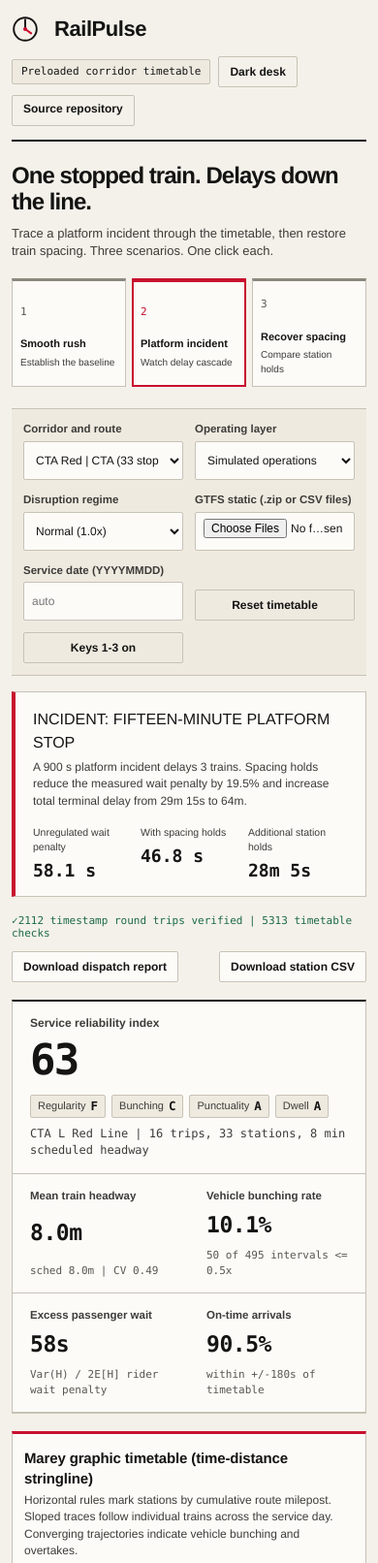
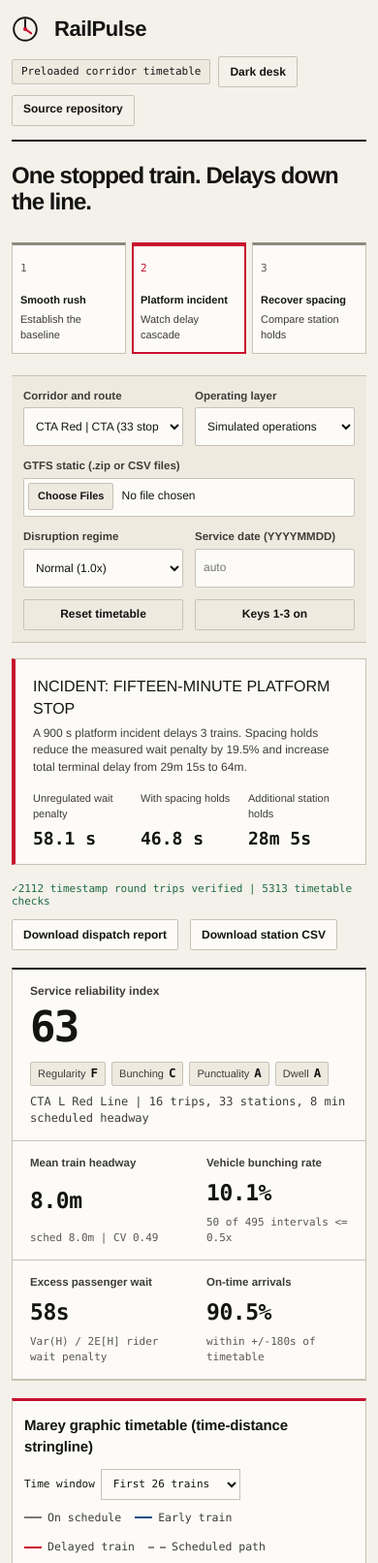
Before and after one commit to draarivpatel-ui/railpulse, a plain HTML site: page index.html in a window 390 px wide. Shown: the top 1612 px of the page at 97% size. Drawn offline with Linux system fonts and the light colour scheme.

Commit message:
Polish RailPulse submission surface

```diff
--- a/app.js
+++ b/app.js
@@ -1100,7 +1100,7 @@
     drawLabCv(lab);
     renderLabTable(lab);
     var a = lab.assumptions;
-    $("labAssumptionNote").textContent = a[0] + " " + a[4] + " The audit digest is an unkeyed SHA-256 tamper-detection checksum, not authentication.";
+    $("labAssumptionNote").textContent = "Five deterministic operating strategies replay one perturbation on a shared single-track queue model with no overtaking. Every figure is recomputed from the produced stop times. " + a[0] + " " + a[4] + " The audit digest is an unkeyed SHA-256 tamper-detection checksum, not authentication.";
   }
 
   /* ---------------------------------------------------------------- *
--- a/index.html
+++ b/index.html
@@ -6,6 +6,7 @@
   <title>RailPulse | Graphic Timetable and Headway Dispatch Workbench</title>
   <meta name="description" content="RailPulse parses GTFS static timetables and reproducible disruption scenarios to plot Marey stringline diagrams, headway regularity, vehicle bunching, station dwell, and cascade delay offline in your browser.">
   <meta http-equiv="Content-Security-Policy" content="default-src 'none'; script-src 'self'; style-src 'self'; img-src 'self' data:; connect-src 'none'; base-uri 'none'; form-action 'none'">
+  <link rel="icon" href="mark.svg" type="image/svg+xml">
   <link rel="stylesheet" href="style.css">
 </head>
 <body>
@@ -35,7 +36,6 @@
     <section class="showcase" aria-labelledby="showcaseHeading">
       <div>
         <h2 id="showcaseHeading">One stopped train. Delays down the line.</h2>
-        <p>Trace a platform incident through the timetable, then restore train spacing. Three scenarios. One click each.</p>
       </div>
       <div class="presets" role="group" aria-label="Showcase scenarios">
         <button class="preset" id="presetSmooth" type="button" data-preset="smooth" aria-pressed="false"><span class="preset-number">1</span><strong>Smooth rush</strong><small>Establish the baseline</small></button>
@@ -57,6 +57,10 @@
           <option value="scheduled">Scheduled timetable only</option>
         </select>
       </label>
+      <label class="control file-control">
+        <span class="control-label">GTFS static (.zip or CSV files)</span>
+        <input id="gtfsInput" type="file" accept=".zip,.txt,.csv" multiple>
+      </label>
       <label class="control">
         <span class="control-label">Disruption regime</span>
         <select id="intensitySelect">
@@ -66,10 +70,6 @@
           <option value="1.8">Heavy (1.8x)</option>
           <option value="2.8">Severe (2.8x)</option>
         </select>
-      </label>
-      <label class="control">
-        <span class="control-label">GTFS static (.zip or CSV files)</span>
-        <input id="gtfsInput" type="file" accept=".zip,.txt,.csv" multiple>
       </label>
       <label class="control">
         <span class="control-label">Service date (YYYYMMDD)</span>
@@ -126,7 +126,6 @@
         <div class="chart-head">
           <div>
             <h2>Marey graphic timetable (time-distance stringline)</h2>
-            <p class="chart-sub">Horizontal rules mark stations by cumulative route milepost. Sloped traces follow individual trains across the service day. Converging trajectories indicate vehicle bunching and overtakes.</p>
           </div>
           <div class="chart-tools">
             <label class="window-control">Time window <select id="timeWindow"><option value="focus">First 26 trains</option><option value="morning">06:00 to 10:00</option><option value="midday">11:00 to 15:00</option><option value="evening">16:00 to 20:00</option><option value="full">Full service day</option></select></label>
@@ -145,7 +144,6 @@
         <div class="chart-head">
           <div>
             <h2 id="labHeading">Dispatch laboratory: headway control and signaling capacity</h2>
-            <p class="chart-sub" id="labSub">Five deterministic operating strategies replayed over one perturbation on a shared single-track queue model with no overtaking. Every figure is recomputed from the produced stop times.</p>
           </div>
           <div class="chart-tools">
             <label class="window-control">Perturbation <select id="labEvent"></select></label>
@@ -166,11 +164,11 @@
         <div class="chart-head lab-strip-head">
           <div>
             <h3>Headway stability by station</h3>
-            <p class="chart-sub">Population coefficient of variation of measured arrival headways at each station. Lower bars mean steadier spacing.</p>
           </div>
           <div class="chart-tools"><span class="legend" id="labCvLegend"></span></div>
         </div>
         <div class="plot-wrap"><svg id="labCvChart" viewBox="0 0 980 190" preserveAspectRatio="xMidYMid meet" role="group" aria-label="Headway coefficient of variation by station for baseline versus selected strategy"></svg></div>
+        <p class="chart-note">Population coefficient of variation of measured arrival headways at each station. Lower bars mean steadier spacing.</p>
         <div class="table-view always" tabindex="0" id="labTable" aria-label="Strategy comparison metrics"></div>
         <p class="chart-note" id="labAssumptionNote"></p>
         <div class="verification-bar">
@@ -200,13 +198,12 @@
         <div class="chart-head">
           <div>
             <h2>Corridor alignment and station delay</h2>
-            <p class="chart-sub" id="mapSub">Approximate station alignment from the selected corridor.</p>
           </div>
         </div>
         <div class="map-wrap">
           <svg id="corridorMap" viewBox="0 0 980 240" preserveAspectRatio="xMidYMid meet" role="group" aria-label="Corridor station alignment"></svg>
         </div>
-        <p class="chart-note">Station marker color encodes mean arrival delay (neutral: on schedule, blue: early, red: delayed). Marker radius scales with scheduled station dwell.</p>
+        <p class="chart-note"><span id="mapSub">Approximate station alignment from the selected corridor.</span> Station marker color encodes mean arrival delay (neutral: on schedule, blue: early, red: delayed). Marker radius scales with scheduled station dwell.</p>
       </section>
 
       <details class="analytics"><summary>Explore headways, station dwell, and the event ledger</summary>
@@ -216,7 +213,6 @@
           <div class="chart-head">
             <div>
               <h2>Headway ratio distribution</h2>
-              <p class="chart-sub">Observed inter-train gaps normalized by scheduled headway (bunching &le; 0.5x, gap &ge; 1.5x).</p>
             </div>
             <div class="chart-tools">
               <span class="legend" id="hwLegend"></span>
@@ -224,6 +220,7 @@
             </div>
           </div>
           <div class="plot-wrap"><svg id="headwayChart" viewBox="0 0 480 280" preserveAspectRatio="xMidYMid meet" role="group" aria-label="Headway distribution histogram"></svg></div>
+          <p class="chart-note">Observed inter-train gaps normalized by scheduled headway (bunching &le; 0.5x, gap &ge; 1.5x).</p>
           <div class="table-view" tabindex="0" id="hwTable" hidden></div>
         </section>
 
@@ -231,7 +228,6 @@
           <div class="chart-head">
             <div>
               <h2>Hourly headway profile</h2>
-              <p class="chart-sub">Mean and 90th-percentile headway by hour of day compared against scheduled headway.</p>
             </div>
             <div class="chart-tools">
               <span class="legend" id="todLegend"></span>
@@ -239,6 +235,7 @@
             </div>
           </div>
           <div class="plot-wrap"><svg id="todChart" viewBox="0 0 480 280" preserveAspectRatio="xMidYMid meet" role="group" aria-label="Headway by time of day"></svg></div>
+          <p class="chart-note">Mean and 90th-percentile headway by hour of day compared against scheduled headway.</p>
           <div class="table-view" tabindex="0" id="todTable" hidden></div>
         </section>
       </div>
@@ -249,7 +246,6 @@
           <div class="chart-head">
             <div>
               <h2>Station dwell comparison</h2>
-              <p class="chart-sub">Mean observed platform dwell versus scheduled stop duration, ranked by overrun.</p>
             </div>
             <div class="chart-tools">
               <span class="legend" id="dwellLegend"></span>
@@ -257,13 +253,13 @@
             </div>
           </div>
           <div class="plot-wrap"><div id="dwellChart" class="bar-list" role="group" aria-label="Dwell by station"></div></div>
+          <p class="chart-note">Mean observed platform dwell versus scheduled stop duration, ranked by overrun.</p>
           <div class="table-view" tabindex="0" id="dwellTable" hidden></div>
         </section>
         <section class="card chart-card" aria-label="Delay by station">
           <div class="chart-head">
             <div>
               <h2>Delay progression along route</h2>
-              <p class="chart-sub">Mean arrival offset from schedule at each station ordered by cumulative milepost.</p>
             </div>
             <div class="chart-tools">
               <span class="legend" id="delayLegend"></span>
@@ -271,6 +267,7 @@
             </div>
           </div>
           <div class="plot-wrap"><svg id="delayChart" viewBox="0 0 480 280" preserveAspectRatio="xMidYMid meet" role="group" aria-label="Delay along the line"></svg></div>
+          <p class="chart-note">Mean arrival offset from schedule at each station ordered by cumulative milepost.</p>
           <div class="table-view" tabindex="0" id="delayTable" hidden></div>
         </section>
       </div>
@@ -280,11 +277,11 @@
         <div class="chart-head">
           <div>
             <h2>Bunching and service gap log</h2>
-            <p class="chart-sub">Most severe compressed headways (bunches) and extended headways (gaps) recorded across all stations.</p>
           </div>
           <button class="btn tiny toggle-table" type="button" data-table="eventTable">Hide table</button>
         </div>
         <div class="table-view always" tabindex="0" id="eventTable"></div>
+        <p class="chart-note">Most severe compressed headways (bunches) and extended headways (gaps) recorded across all stations.</p>
       </section>
 
       </details>
--- a/style.css
+++ b/style.css
@@ -142,6 +142,7 @@ body {
   border-bottom: 1px solid var(--border);
 }
 .control { display: flex; flex-direction: column; gap: 4px; min-width: 0; }
+.file-control { grid-column: span 2; }
 .control-label {
   font-size: 11.5px;
   color: var(--text-secondary);
@@ -158,6 +159,20 @@ body {
   width: 100%;
   font-variant-numeric: tabular-nums;
 }
+.control input[type="file"] { padding: 4px; }
+.control input[type="file"]::file-selector-button {
+  font: inherit;
+  font-size: 11px;
+  font-weight: 600;
+  color: var(--text-primary);
+  background: var(--surface-1);
+  border: 1px solid var(--border);
+  border-radius: 2px;
+  padding: 5px 9px;
+  margin-right: 8px;
+  cursor: pointer;
+}
+.control input[type="file"]::file-selector-button:hover { background: var(--wash-2); border-color: var(--axis); }
 .control select:focus, .control input:focus, .btn:focus-visible {
   outline: 2px solid var(--series-1);
   outline-offset: 1px;
@@ -303,12 +318,6 @@ main { display: flex; flex-direction: column; gap: 18px; margin-top: 16px; }
   font-weight: 700;
   letter-spacing: -0.01em;
 }
-.chart-sub {
-  font-size: 12px;
-  color: var(--text-secondary);
-  margin: 3px 0 0;
-  max-width: 680px;
-}
 .chart-tools { display: flex; align-items: center; gap: 10px; flex-wrap: wrap; }
 .chart-note {
   font-size: 11.5px;
@@ -440,7 +449,7 @@ td.num {
 tbody tr:hover { background: var(--wash); }
 .tag {
   font-family: var(--font-mono);
-  font-size: 10.5px;
+  font-size: 11px;
   font-weight: 700;
   padding: 1px 6px;
   border-radius: 2px;
@@ -516,11 +525,10 @@ tbody tr:hover { background: var(--wash); }
 .skip-link:focus { top: 12px; }
 .showcase { display: grid; grid-template-columns: 1fr 1.2fr; gap: 28px; padding: 28px 0 24px; align-items: center; }
 .showcase h2 { margin: 0 0 10px; font-size: clamp(24px, 3.3vw, 36px); line-height: 1.12; letter-spacing: -0.04em; max-width: 480px; }
-.showcase p { font-size: 13px; color: var(--text-secondary); margin: 0; max-width: 470px; }
 .presets { display: grid; grid-template-columns: repeat(3, minmax(0, 1fr)); gap: 10px; }
 .preset { position: relative; border: 1px solid var(--border); border-top: 3px solid var(--axis); background: var(--card); text-align: left; color: var(--text-primary); padding: 14px 11px; font: inherit; cursor: pointer; min-height: 106px; }
 .preset strong { display: block; font-size: 12.5px; margin-top: 16px; }
-.preset small { display: block; font-size: 10.5px; margin-top: 4px; color: var(--text-secondary); }
+.preset small { display: block; font-size: 11px; margin-top: 4px; color: var(--text-secondary); }
 .preset-number { font: 11px var(--font-mono); color: var(--text-muted); }
 .preset[aria-pressed="true"] { border-color: var(--series-2); border-top-color: var(--series-2); box-shadow: inset 0 0 0 1px var(--series-2); }
 .preset[aria-pressed="true"] .preset-number { color: var(--series-2); }
@@ -530,10 +538,11 @@ tbody tr:hover { background: var(--wash); }
 .scenario-strip { border: 1px solid var(--border); border-left: 4px solid var(--series-2); background: var(--card); padding: 16px 18px; display: grid; grid-template-columns: 1.1fr 1.2fr; gap: 24px; align-items: center; }
 .scenario-strip p { margin: 6px 0 0; font-size: 12px; color: var(--text-secondary); }
 .comparison { display: grid; grid-template-columns: repeat(3, 1fr); gap: 14px; }
-.comparison small { font-size: 10.5px; color: var(--text-secondary); display: block; }
-.comparison strong { font: 700 22px var(--font-mono); display: block; margin-top: 6px; }
-.verification-bar { display: flex; align-items: center; justify-content: space-between; gap: 12px; flex-wrap: wrap; }
-.verification { color: var(--good); font: 11px var(--font-mono); }
+.comparison > div { display: flex; flex-direction: column; }
+.comparison small { font-size: 11px; color: var(--text-secondary); display: block; }
+.comparison strong { font: 700 22px var(--font-mono); display: block; margin-top: auto; padding-top: 6px; }
+.verification-bar { display: flex; align-items: center; justify-content: flex-start; gap: 12px; flex-wrap: wrap; }
+.verification { color: var(--good); font: 11px var(--font-mono); margin-right: auto; }
 .verification::before { content: "\2713 "; }
 .verification.error { color: var(--critical); }
 .window-control { display: flex; align-items: center; gap: 6px; font: 11px var(--font-mono); }
@@ -585,7 +594,7 @@ td.lab-best { font-weight: 700; color: var(--good); }
 .selftest-row.pass .st-mark { color: var(--good); }
 .selftest-row.fail .st-mark { color: var(--critical); }
 .selftest-row.fail { color: var(--critical); }
-.selftest-row .st-detail { color: var(--text-muted); font-size: 10.5px; }
+.selftest-row .st-detail { color: var(--text-muted); font-size: 11px; }
 
 @media (max-width: 900px) {
   .lab-panels { grid-template-columns: 1fr; }
@@ -603,7 +612,7 @@ td.lab-best { font-weight: 700; color: var(--good); }
   .presets { gap: 6px; }
   .preset { padding: 10px 8px; }
   .preset strong { font-size: 11px; }
-  .preset small { font-size: 10px; }
+  .preset small { font-size: 11px; }
   .comparison { gap: 8px; }
   .comparison strong { font-size: 18px; }
   .train-inspector { grid-template-columns: 1fr; padding: 10px; }
```
Also changed, not shown: mark.svg (added), 2 other files.
